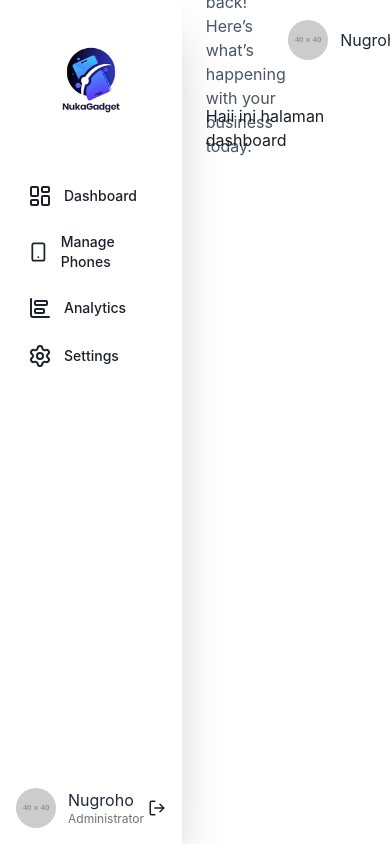
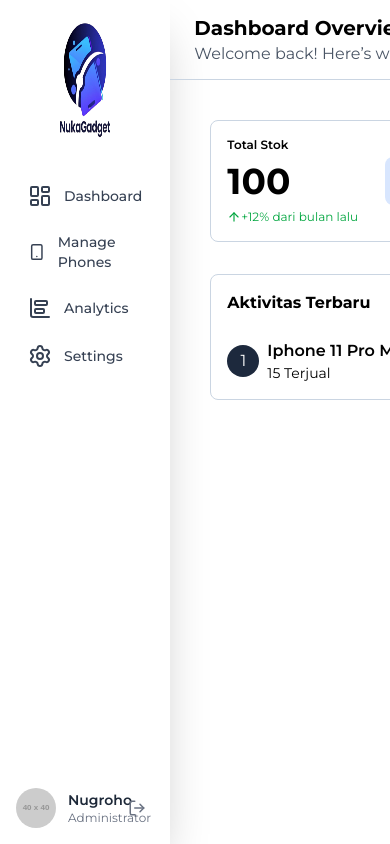
Before and after one commit to Nugrohocn/nuka-phone-fe, a React (Vite) app: page / in a window 390 px wide. Built offline with nearby package versions, Linux system fonts and the light colour scheme.

Commit message:
chore(routes): update Index.jsx for new phone routes

```diff
--- a/src/main.jsx
+++ b/src/main.jsx
@@ -2,14 +2,9 @@ import App from "./App.jsx";
 import { createRoot } from "react-dom/client";
 import { BrowserRouter } from "react-router-dom";
 import "./index.css";
-import { ChakraProvider, extendTheme } from "@chakra-ui/react";
-
-const theme = extendTheme({});
 
 createRoot(document.getElementById("root")).render(
   <BrowserRouter>
-    <ChakraProvider theme={theme}>
-      <App />
-    </ChakraProvider>
+    <App />
   </BrowserRouter>,
 );
--- a/src/pages/Dashboard.jsx
+++ b/src/pages/Dashboard.jsx
@@ -1,10 +1,79 @@
-import { Sidebar } from "lucide-react";
-import DashboardLayout from "../layouts/DashboardLayout";
+import { Phone } from "lucide-react";
+import Card from "../components/ui/cards/StatsCard";
+import { ChartSpline } from "lucide-react";
+import { Smartphone } from "lucide-react";
+import { CircleDollarSign } from "lucide-react";
+import { CirclePercent } from "lucide-react";
+import ActivityCard from "../components/ui/cards/ActivityCard";
 
 const Dashboard = () => {
+  const STAT_CARDS = [
+    {
+      id: 1,
+      title: "Total Stok",
+      value: "100",
+      change: "+12% dari bulan lalu",
+      icon: <Smartphone />,
+      variant: "stock",
+    },
+    {
+      id: 2,
+      title: "Terjual",
+      value: "90",
+      change: "+8% dari bulan lalu",
+      icon: <ChartSpline />,
+      variant: "sold",
+    },
+    {
+      id: 3,
+      title: "Keuntungan",
+      value: "Rp.5 JT",
+      change: "+15% dari bulan lalu",
+      icon: <CircleDollarSign />,
+      variant: "profit",
+    },
+    {
+      id: 4,
+      title: "Keuntungan Rata-rata",
+      value: "Rp.1 JT",
+      change: "+5% dari bulan lalu",
+      icon: <CirclePercent />,
+      variant: "avg",
+    },
+  ];
+
   return (
     <>
-      <h1>Haii ini halaman dashboard</h1>{" "}
+      <div className="space-y-8 p-4">
+        <div className="flex justify-center gap-6">
+          {STAT_CARDS.map((card) => (
+            <Card
+              key={card.id}
+              title={card.title}
+              value={card.value}
+              change={card.change}
+              icon={card.icon}
+              variant={card.variant}
+            />
+          ))}
+        </div>
+        <div className="flex gap-6">
+          <ActivityCard
+            id={"1"}
+            information={"15 Terjual"}
+            price={"Rp. 15.000.000"}
+            product={"Iphone 11 Pro Max"}
+            title={"Aktivitas Terbaru"}
+          />
+          <ActivityCard
+            id={"1"}
+            information={"15 Terjual"}
+            price={"Rp. 15.000.000"}
+            product={"Iphone 11 Pro Max"}
+            title={"Terlaris"}
+          />
+        </div>
+      </div>
     </>
   );
 };
```
